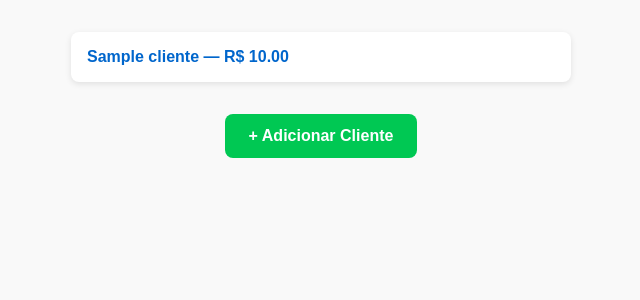
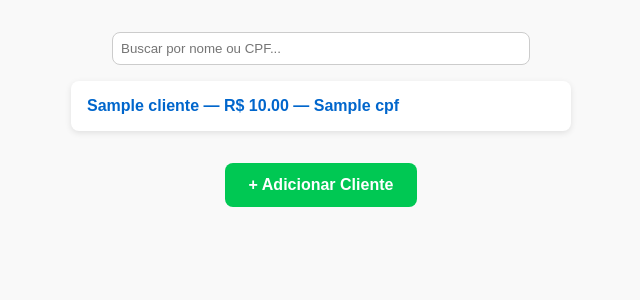
Before and after one commit to RodrigoFrancoBatata/cashback-nacar, a Flask app: template templates/index.html in a window 1280 px wide. Shown: the part 68-368 px from the top of the page, without its empty margins (319-959 px from the left). Run offline with Flask 3, Linux system fonts and the light colour scheme; the template is opened without the code that fills it: most values are stand-ins (such as "Sample title", 1, 10 or a date in 2020).

Commit message:
Implementa busca por nome ou CPF na tela inicial

```diff
--- a/templates/index.html
+++ b/templates/index.html
@@ -7,6 +7,20 @@
   <link rel="stylesheet" href="/static/css/style.css">
   <link rel="manifest" href="/manifest.json" />
   <meta name="theme-color" content="#0066cc">
+  <style>
+    .busca {
+      text-align: center;
+      margin-bottom: 1rem;
+    }
+
+    .busca input {
+      padding: 0.5rem;
+      width: 80%;
+      max-width: 400px;
+      border: 1px solid #ccc;
+      border-radius: 8px;
+    }
+  </style>
 </head>
 <body>
   <header>
@@ -14,11 +28,15 @@
   </header>
 
   <main>
-    <ul class="lista-clientes">
+    <div class="busca">
+      <input type="text" id="filtro" placeholder="Buscar por nome ou CPF...">
+    </div>
+
+    <ul class="lista-clientes" id="lista-clientes">
       {% for cliente in clientes %}
         <li>
           <a href="/cliente/{{ cliente.id }}">
-            {{ cliente.nome }} — R$ {{ "%.2f"|format(cliente.cashback) }}
+            {{ cliente.nome }} — R$ {{ "%.2f"|format(cliente.cashback) }} — {{ cliente.cpf }}
           </a>
         </li>
       {% endfor %}
@@ -28,10 +46,23 @@
   </main>
 
   <script>
+    const filtro = document.getElementById("filtro");
+    const lista = document.getElementById("lista-clientes");
+
+    filtro.addEventListener("input", () => {
+      const termo = filtro.value.toLowerCase();
+      const itens = lista.querySelectorAll("li");
+
+      itens.forEach(li => {
+        const texto = li.textContent.toLowerCase();
+        li.style.display = texto.includes(termo) ? "block" : "none";
+      });
+    });
+
     if ('serviceWorker' in navigator) {
       navigator.serviceWorker.register('/service-worker.js')
-        .then(() => console.log("✅ Service Worker registrado"))
-        .catch(err => console.error("❌ Erro ao registrar SW:", err));
+        .then(() => console.log("✅ SW registrado"))
+        .catch(err => console.error("❌ SW erro:", err));
     }
   </script>
 </body>
```
